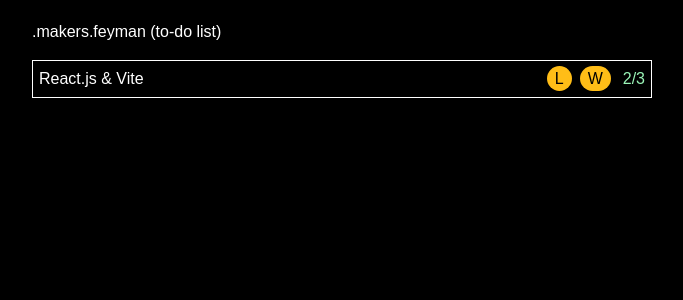
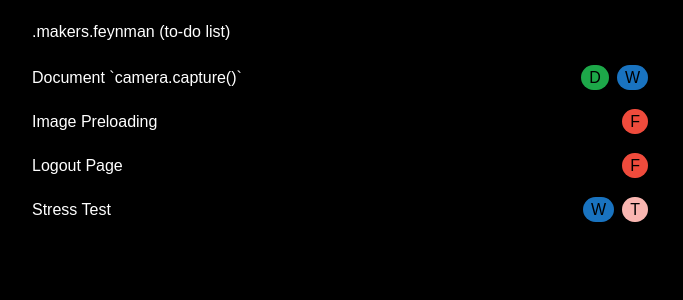
Before and after one commit to fwttnnn/.makers.feynman, a React (Vite) app: page / in a window 1280 px wide. Shown: the top 300 px of the page, without its empty margins (298-981 px from the left). Built offline with nearby package versions, Linux system fonts and the light colour scheme.

Commit message:
feat: iDB, hooks

```diff
--- a/index.html
+++ b/index.html
@@ -4,7 +4,7 @@
     <meta charset="UTF-8" />
     <link rel="icon" type="image/svg+xml" href="/vite.svg" />
     <meta name="viewport" content="width=device-width, initial-scale=1.0" />
-    <title>.makers.feyman</title>
+    <title>.makers.feynman</title>
   </head>
   <body>
     <div id="root"></div>
--- a/package.json
+++ b/package.json
@@ -11,6 +11,7 @@
   },
   "dependencies": {
     "@tailwindcss/vite": "^4.1.18",
+    "dexie": "^4.2.1",
     "react": "^19.2.0",
     "react-dom": "^19.2.0",
     "tailwindcss": "^4.1.18"
--- a/src/App.tsx
+++ /dev/null
@@ -1,12 +0,0 @@
-import Layout from "@/components/layouts"
-import Task from "@/components/Task"
-
-export default () => {
-  return (
-    <>
-      <Layout>
-        <Task id="" />
-      </Layout>
-    </>
-  )
-}
--- a/src/components/Task.tsx
+++ b/src/components/Task.tsx
@@ -1,33 +1,18 @@
-export type Props = {
-  id: string,
-}
+import useTasks from "@/hooks/useTasks"
+import type { Label, Task } from "@/hooks/useTasks"
 
+export default () => {
   /**
- * 9.2 (props)
+   * 31.1 (hooks)
    */
-export default ({ id }: Props) => {
-  const title = "React.js & Vite"
-  const tasks = [
-    {
-      instruction: "do x",
-      status: "done", // TODO: enum
-    },
-    {
-      instruction: "do y",
-      status: "done", // TODO: enum
-    },
-    {
-      instruction: "do z",
-      status: "on-going", // TODO: enum
-    }
-  ]
-  const labels = ["Web", "Learn"]
-
-  labels.sort()
+  const tasks = useTasks()
+  if (!tasks) return <></>
 
   return (
-    <div
-      className="border p-1.5"
+    <ul>
+      {tasks.map((task: Task) => (
+        <li
+          className="py-1.5 my-2"
         >
           <div
             className="flex items-center justify-between gap-2"
@@ -36,7 +21,7 @@
               className="flex gap-2"
             >
               <div>
-            <span>{title}</span>
+                <span>{task.title}</span>
               </div>
             </div>
             <div
@@ -45,27 +30,23 @@
               <div
                 className="flex gap-2 mx-1"
               >
-            {labels.map((label: string) => (
-              <div key={`--label-${id}`}>
+                {task.labels.map((label: Label) => (
+                  <div key={`--label-${label.id}`}>
                     <span
-                  className="bg-[#ffbd17] text-black rounded-full px-2 py-1"
+                      title={label.name}
+                      style={{ background: label.theme.bg,
+                               color: label.theme.fg, }}
+                      className="rounded-full px-2 py-1"
                     >
-                  {label[0].toUpperCase()}
+                      {label.name[0].toUpperCase()}
                     </span>
                   </div>
                 ))}
               </div>
-          <div
-            className="flex gap-2"
-          >
-            <span
-              className="text-[#9af5b7]"
-            >
-              {`${tasks.filter((t) => t.status === "done").length}/${tasks.length}`}
-            </span>
             </div>
           </div>
-      </div>
-    </div>
+        </li>
+      ))}
+    </ul>
   )
 }
--- a/src/components/layouts/index.tsx
+++ b/src/components/layouts/index.tsx
@@ -1,7 +1,7 @@
 const Header = () => {
   return (
     <header>
-      <span>.makers.feyman (to-do list)</span>
+      <span>.makers.feynman (to-do list)</span>
     </header>
   )
 }
@@ -25,6 +25,9 @@
       <main
         className="my-4"
       >
+        {/**
+         * 17.4 (HOC) ver. modern
+         */}
         {children}
       </main>
       <Footer />
--- /dev/null
+++ b/src/database/index.ts
@@ -0,0 +1,65 @@
+import Dexie from "dexie"
+import type { Table } from "dexie"
+
+export type Task = {
+  id?: number,
+  title: string,
+  completed: boolean,
+}
+
+export type Label = {
+  id?: number,
+  taskId: number,
+  themeId: number,
+  name: string,
+}
+
+export type Theme = {
+  id?: number,
+  bg: string,
+  fg: string,
+}
+
+export class DB extends Dexie {
+  tasks!: Table<Task, number>
+  labels!: Table<Label, number>
+  themes!: Table<Theme, number>
+
+  constructor() {
+    super("DB")
+
+    this.version(1).stores({
+      tasks: "++id, title, completed",
+      labels: "++id, taskId, themeId, name",
+      themes: "++id, bg, fg",
+    })
+
+    this.on("populate", async () => {
+      await this.themes.bulkAdd([
+        { id: 1, bg: "#ef4b3c", fg: "#000000" },
+        { id: 2, bg: "#ffbd17", fg: "#000000" },
+        { id: 3, bg: "#1973c0", fg: "#000000" },
+        { id: 4, bg: "#1da849", fg: "#000000" },
+        { id: 5, bg: "#f9b6b1", fg: "#000000" },
+      ])
+
+      await this.tasks.bulkAdd([
+        { id: 1, title: "Document `camera.capture()`", completed: false },
+        { id: 2, title: "Image Preloading", completed: false },
+        { id: 3, title: "Logout Page", completed: false },
+        { id: 4, title: "Stress Test", completed: false },
+      ])
+
+      await this.labels.bulkAdd([
+        { name: "Documentation", taskId: 1, themeId: 4 },
+        { name: "Web", taskId: 1, themeId: 3 },
+        { name: "Feature", taskId: 2, themeId: 1 },
+        { name: "Feature", taskId: 3, themeId: 1 },
+        { name: "Web", taskId: 4, themeId: 3 },
+        { name: "Testing", taskId: 4, themeId: 5 },
+      ])
+    })
+  }
+}
+
+export default (new DB())
--- /dev/null
+++ b/src/hooks/useTasks.tsx
@@ -0,0 +1,53 @@
+import { useEffect, useState } from "react"
+
+import db from "@/database"
+import type { Task as DBTask,
+              Label as DBLabel,
+              Theme as DBTheme } from "@/database"
+
+export type Task = DBTask & {
+  labels: Array<Label>
+}
+
+export type Label = Pick<DBLabel, "id" | "name"> & { theme: Pick<DBTheme, "bg" | "fg"> }
+
+/**
+ * 31.1 (custom hooks)
+ */
+export default (): Array<Task> => {
+  /**
+   * 12.1 (lifecycle/hooks)
+   */
+  const [tasks, setTasks] = useState<Array<Task>>([])
+
+  /**
+   * 12.1 (lifecycle/hooks)
+   */
+  useEffect(() => {
+    (async () => {
+      const labels = await db.labels.toArray()
+      const themes = await db.themes.toArray()
+
+      setTasks((await db.tasks.toArray())
+                .map((task: DBTask) => {
+                  return {
+                    ...task,
+                    labels: labels.filter((l: DBLabel) => l.taskId === task.id)
+                                  .map((l: DBLabel) => {
+                                    const theme = themes.find((t: DBTheme) => l.themeId ===  t.id)!!
+                                    return {
+                                      id: l.id,
+                                      name: l.name,
+                                      theme: {
+                                        bg: theme.bg,
+                                        fg: theme.fg,
+                                      },
+                                    }
+                                  }),
+                  }
+                }))
+    })()
+  }, [])
+
+  return tasks
+}
--- a/src/main.tsx
+++ b/src/main.tsx
@@ -2,10 +2,17 @@
 import { createRoot } from "react-dom/client"
 
 import "@/main.css"
-import App from "@/App"
 
+import Layout from "@/components/layouts"
+import Task from "@/components/Task"
+
+/**
+  * 17.4 (HOC) from React itself.
+  */
 createRoot(document.getElementById("root")!).render(
   <StrictMode>
-    <App />
+    <Layout>
+      <Task />
+    </Layout>
   </StrictMode>,
 )
```
Also changed, not shown: 2 other files (tests, documents, lock files or other folders). Lines whose indentation alone changed are shown as unchanged.
